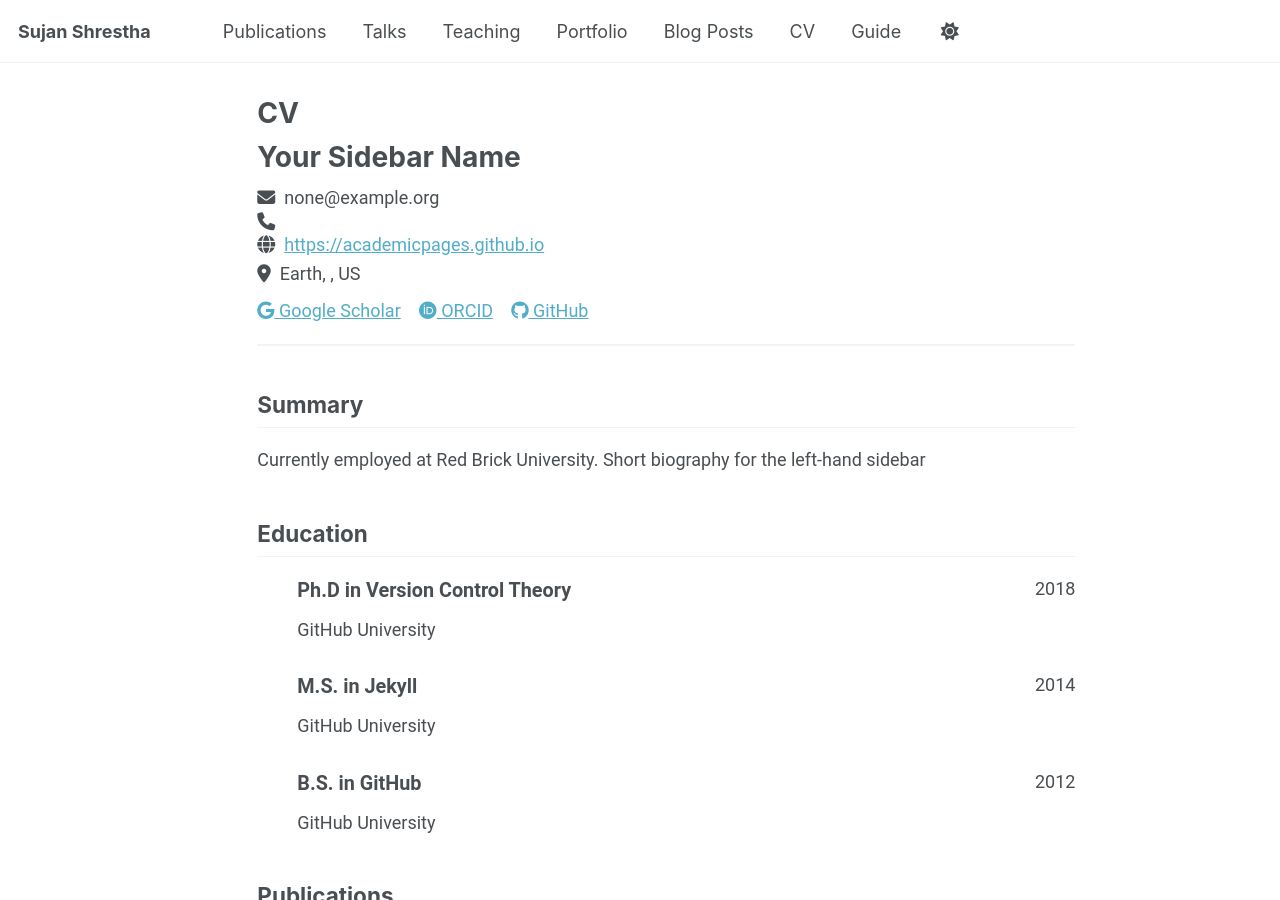
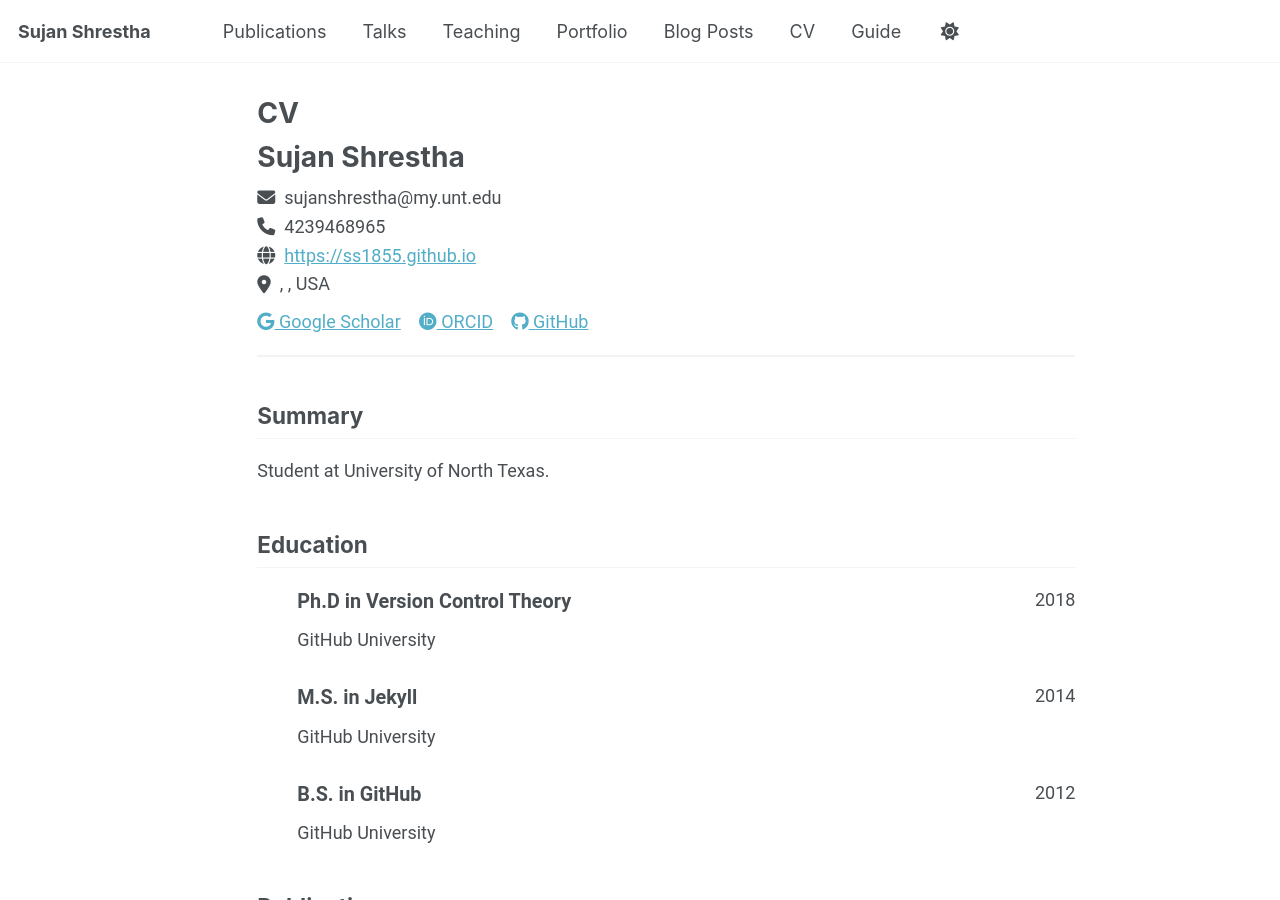
Before and after one commit to ss1855/SujanShrestha.github.io, a Jekyll site: the page built from _pages/cv-json.md, in a window 1280 px wide and 900 px high. Built offline with Jekyll 4.4.1, drawn with Linux system fonts in a browser that asks for light colours; a script that is not in the unit is left out.

Commit message:
Update cv.json

```diff
--- a/_data/cv.json
+++ b/_data/cv.json
@@ -1,22 +1,22 @@
 {
   "basics": {
-    "name": "Your Sidebar Name",
-    "email": "none@example.org",
-    "phone": "",
-    "website": "https://academicpages.github.io",
-    "summary": "Currently employed at Red Brick University. Short biography for the left-hand sidebar",
+    "name": "Sujan Shrestha",
+    "email": "sujanshrestha@my.unt.edu",
+    "phone": "4239468965",
+    "website": "https://ss1855.github.io",
+    "summary": "Student at University of North Texas. ",
     "location": {
       "address": "",
       "postalCode": "",
-      "city": "Earth",
-      "countryCode": "US",
+      "city": "",
+      "countryCode": "USA",
       "region": ""
     },
     "profiles": [
       {
         "network": "Google Scholar",
         "username": "",
-        "url": "https://scholar.google.com/citations?user=PS_CX0AAAAAJ"
+        "url": "https://https://scholar.google.com/citations?hl=en&user=uBOZh7wAAAAJ"
       },
       {
         "network": "ORCID",
```
